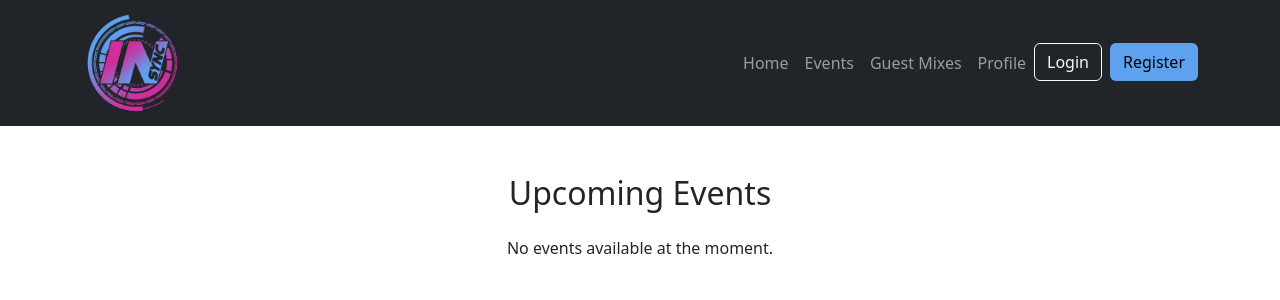
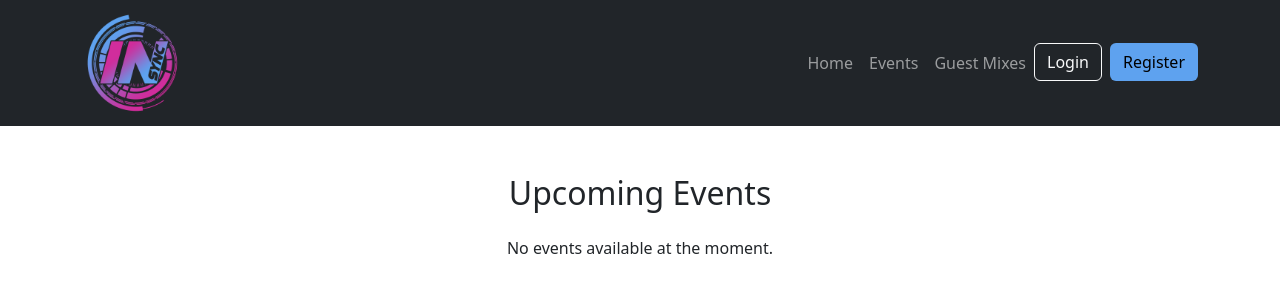
Before and after one commit to Rayet01/InSync-Audio, a Django app: page /events/ in a window 1280 px wide. Shown: the top 300 px of the page. Run offline with Django 4.2, Linux system fonts and the light colour scheme; data that the repository does not hold is empty.

Commit message:
Update base.html navbar

```diff
--- a/templates/base.html
+++ b/templates/base.html
@@ -52,9 +52,6 @@
             </li>
             <li class="nav-item">
               <a class="nav-link" href="{% url 'guest_mix_list' %}">Guest Mixes</a>
-            </li>
-            <li class="nav-item">
-              <a class="nav-link" href="{% url 'profile' %}">Profile</a>
             </li>
 
             {% if user.is_authenticated %}
```
